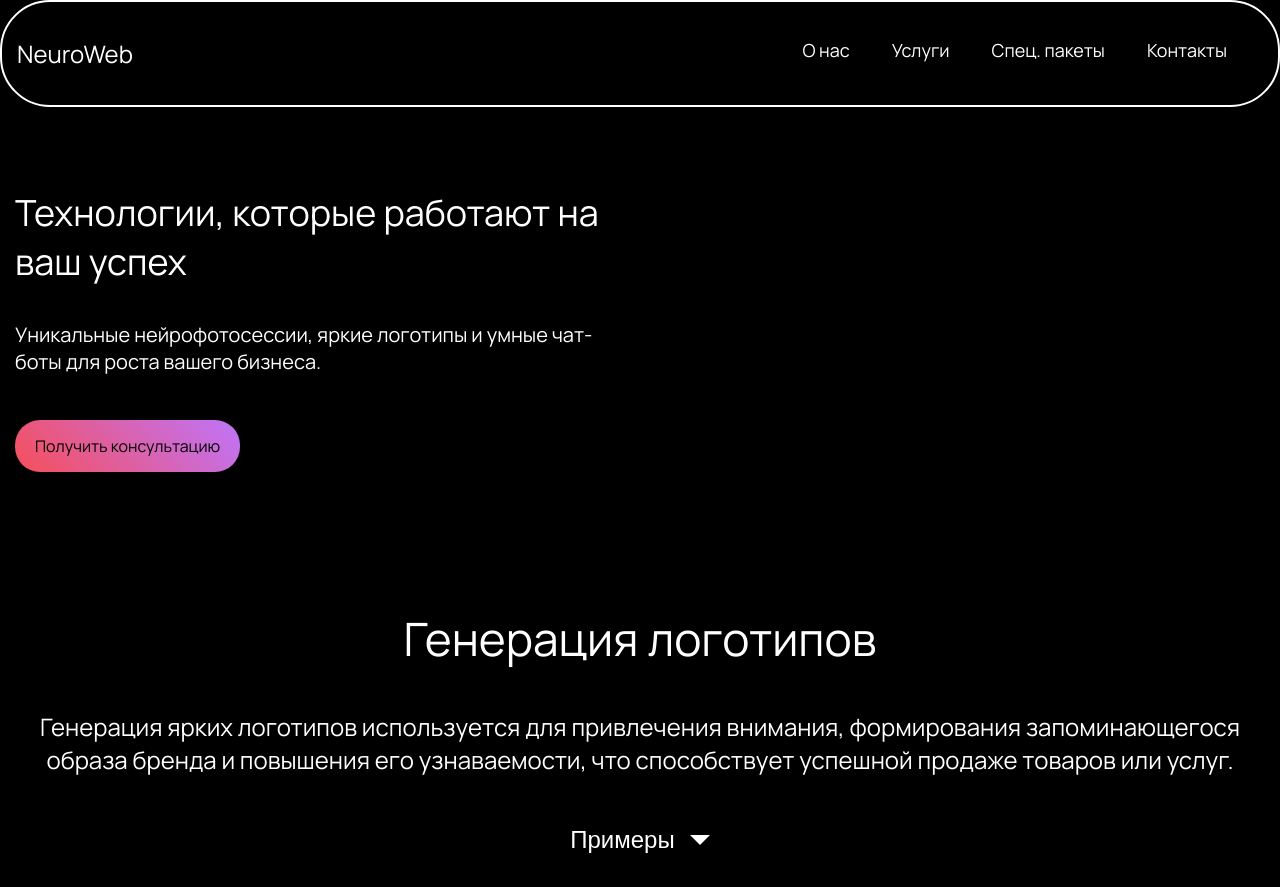
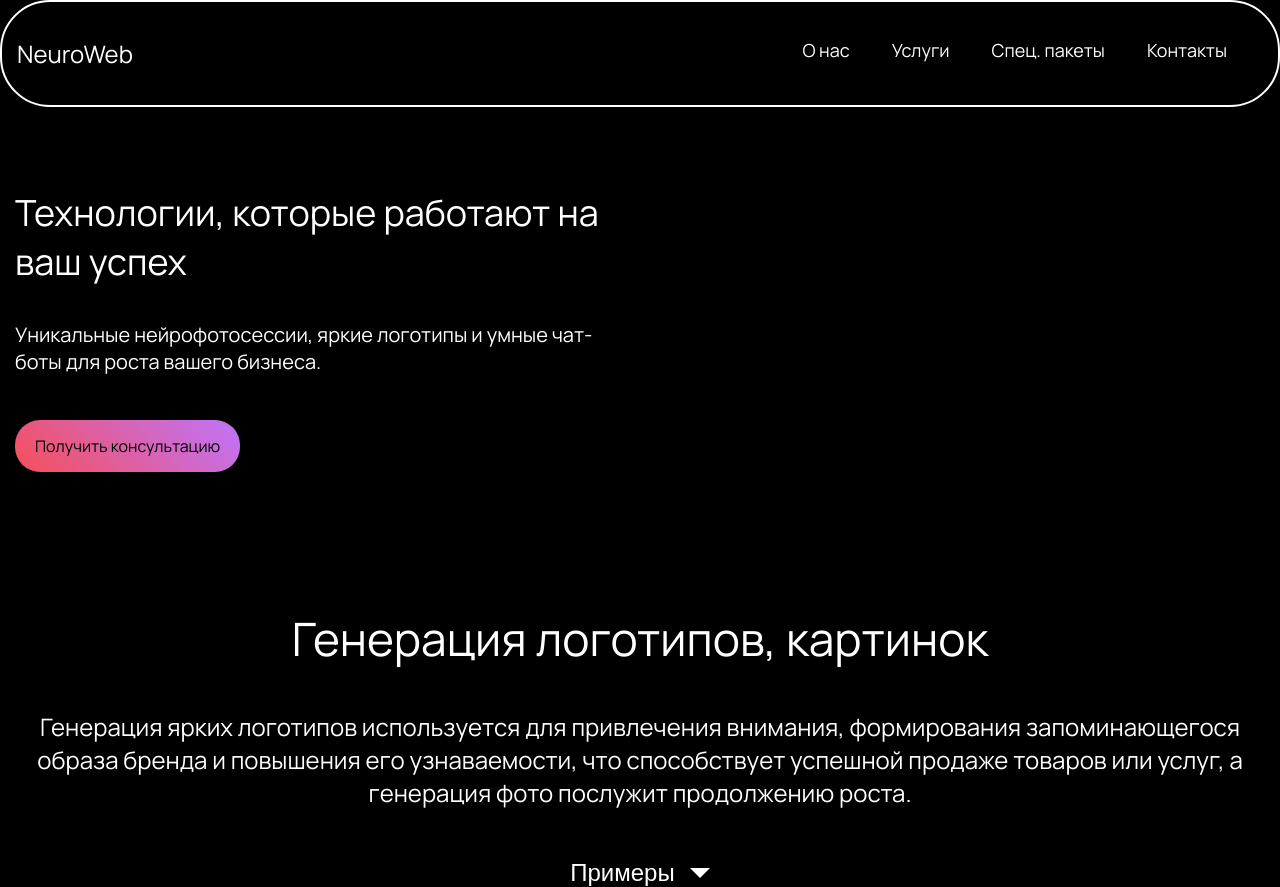
Before and after one commit to RustamSharipo/NeuroWeb, a plain HTML site: page index.html in a window 1280 px wide. Before the commit the page ends 854 px from the top, so only its background shows below. Drawn offline with Linux system fonts and the light colour scheme.

Commit message:
Update index.html

```diff
--- a/index.html
+++ b/index.html
@@ -35,8 +35,8 @@
     <main class="main">
       <section class="logo_create">
         <div class="container">
-          <h2 class="main_title">Генерация логотипов</h2>
-          <p class="logo_p">Генерация ярких логотипов используется для привлечения внимания, формирования запоминающегося образа бренда и повышения его узнаваемости, что способствует успешной продаже товаров или услуг.</p>
+          <h2 class="main_title">Генерация логотипов, картинок</h2>
+          <p class="logo_p">Генерация ярких логотипов используется для привлечения внимания, формирования запоминающегося образа бренда и повышения его узнаваемости, что способствует успешной продаже товаров или услуг, а генерация фото послужит продолжению роста.</p>
           <div class="examples_block">
             <button class="logo_examples">Примеры</button>
             <div class="arrow" id="arrow"></div>
```
